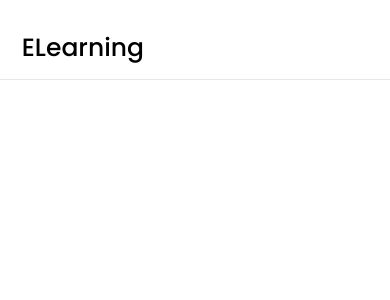
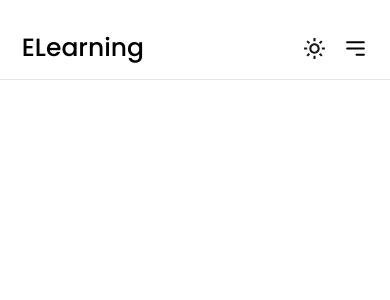
Before and after one commit to offorjohn/LMS-Project, a Next.js app: page / in a window 390 px wide. Shown: the top 300 px of the page. Built offline with nearby package versions, Linux system fonts and the light colour scheme.

Commit message:
3 commit

```diff
--- a/app/components/Header.tsx
+++ b/app/components/Header.tsx
@@ -1,20 +1,22 @@
-'use client'
-import Link from 'next/link';
-import React, {FC, useState} from 'react'
-import NavItems from '../utils/NavItems';
+"use client";
+import Link from "next/link";
+import React, { FC, useState } from "react";
+import NavItems from "../utils/NavItems";
+import { ThemeSwitcher } from "../utils/ThemeSwitcher";
+import { HiOutlineMenuAlt3, HiOutlineUserCircle } from "react-icons/hi";
 
 type Props = {
   open: boolean;
   setOpen: (open: boolean) => void;
   activeItem: number;
-}
+};
 
-const Header: FC<Props> = ({activeItem}) => {
+const Header: FC<Props> = ({ activeItem, setOpen }) => {
   const [active, setActive] = useState(false);
-    // eslint-disable-next-line @typescript-eslint/no-unused-vars
+
   const [openSidebar, setOpenSidebar] = useState(false);
 
-    if (typeof window !== "undefined"){
+  if (typeof window !== "undefined") {
     window.addEventListener("scroll", () => {
       if (window.scrollY > 80) {
         setActive(true);
@@ -23,8 +25,17 @@ const Header: FC<Props> = ({activeItem}) => {
       }
     });
   }
+
+  // eslint-disable-next-line @typescript-eslint/no-explicit-any
+  const handleClose = (e: any) => {
+    if (e.target.id === "screen") {
+      {
+        setOpenSidebar(false);
+      }
+    }
+  };
   return (
-    <div className='w-full relative'>
+    <div className="w-full relative">
       <div
         className={`${
           active
@@ -32,30 +43,62 @@ const Header: FC<Props> = ({activeItem}) => {
             : "w-full border-b dark-border-[#ffffff1c] h-[80px] z-[80] dark:shadow"
         }`}
       >
-            <div className='w-[95%] 800px:w-[92%] m-auto py-2 h-full'>
-                <div className='w-full h-[80px] flex items-center justify-between p-3'>
+        <div className="w-[95%] 800px:w-[92%] m-auto py-2 h-full">
+          <div className="w-full h-[80px] flex items-center justify-between p-3">
             <div>
-                    <Link href={"/"}
+              <Link
+                href={"/"}
                 className={`text-[25px] font-Poppins font-[500] text-[500] text-black dark:text-white`}
               >
                 ELearning
               </Link>
             </div>
 
-                    <div className='flex items-center'>
-                        <NavItems
-                         activeItem={activeItem}
-                         isMobile={false}
+            <div className="flex items-center">
+              <NavItems activeItem={activeItem} isMobile={false} />
+              <ThemeSwitcher />
+              {/* only for mobile*/}
+              <div className="800px:hidden">
+                <HiOutlineMenuAlt3
+                  size={25}
+                  className="cursor-pointer dark:text-white text-black"
+                  onClick={() => setOpenSidebar(true)}
                 />
               </div>
-
+              <HiOutlineUserCircle
+                size={25}
+                className="hidden 800px:block cursor-pointer dark:text-white text-black"
+                onClick={() => setOpen(true)}
+              />
+            </div>
+          </div>
         </div>
 
-            </div>
-
+        {/* mobile sidebar */}
+        {openSidebar && (
+          <div
+            className="fixed w-full h-screen top-0 left-0 z-[99999] dark:bg-[unset] bg-[#00000024]"
+            onClick={handleClose}
+            id="screen"
+          >
+            <div className="w-[70%] fixed z-[999999999] h-screen bg-white dark:bg-slate-900 dark:bg-opacity-90 top-0 right-0">
+              <NavItems activeItem={activeItem} isMobile={true} />
+              <HiOutlineUserCircle
+                size={25}
+                className="cursor-pointer ml-5 my-2 text-black dark:text-white"
+                onClick={() => setOpen(true)}
+              />
+              <br />
+              <br />
+              <p className="text-[16px] px-2 pl-5 text-black dark:text-white">
+                Copyright @ 2024 ELearning
+              </p>
             </div>
           </div>
-  )
-}
+        )}
+      </div>
+    </div>
+  );
+};
 
-export default Header
+export default Header;
--- a/app/page.tsx
+++ b/app/page.tsx
@@ -2,6 +2,7 @@
 import React, {FC, useState} from "react";
 import Heading from "./utils/Heading";
 import Header from "./components/Header";
+// import Hero from "./components/Route/Hero";
 
 
 // eslint-disable-next-line @typescript-eslint/no-empty-object-type
@@ -25,6 +26,7 @@ const Page: FC<Props> = (props) => {
         activeItem={activeItem}
 
        />
+
     </div>
   )
 }
--- a/app/utils/NavItems.tsx
+++ b/app/utils/NavItems.tsx
@@ -50,7 +50,8 @@ const NavItems: React.FC<Props> = ({ activeItem, isMobile }) => {
       </div>
       {isMobile && (
         <div className="800px:hidden mt-5">
-          <div className="w-full text-center py-6">
+            <div className="w-full text-center py-6">
+
            {
             navItemsData && navItemsData.map((i, index) => (
                 // eslint-disable-next-line react/jsx-key
@@ -62,6 +63,7 @@ const NavItems: React.FC<Props> = ({ activeItem, isMobile }) => {
                       : "dark:text-white text-black"
                   } block py-5 text-[18px] px-6 font-Poppins font-[400]`}
                   >
+                    {i.name}
                 </span>
               </Link>
             ))
--- /dev/null
+++ b/app/utils/ThemeSwitcher.tsx
@@ -0,0 +1,36 @@
+'use clent'
+import { useState, useEffect } from "react"
+import { useTheme } from "next-themes"
+import {BiMoon,BiSun} from "react-icons/bi";
+
+
+
+export const ThemeSwitcher = () => {
+    const [mounted, setMounted] = useState(false);
+    const {theme, setTheme} = useTheme();
+
+    useEffect(() => setMounted(true), []);
+
+    if(!mounted) {return null}
+    return (
+        <div className="flex items-center justify-center mx-4">
+            {
+                theme === "light" ? (
+                    <BiMoon
+                      className="cursor-pointer"
+                      fill="black"
+                      size={25}
+                      onClick={() => setTheme("dark")}
+                    />
+                ): (
+                    <BiSun
+                     size={25}
+                     className="cursor-pointer"
+                     onClick={() => setTheme("light")}
+                    />
+                )
+            }
+
+        </div>
+    )
+}
--- a/package.json
+++ b/package.json
@@ -12,7 +12,8 @@
     "next": "14.2.13",
     "next-themes": "^0.3.0",
     "react": "^18",
-    "react-dom": "^18"
+    "react-dom": "^18",
+    "react-icons": "^5.3.0"
   },
   "devDependencies": {
     "@types/node": "^20",
```
Also changed, not shown: 1 other file (tests, documents, lock files or other folders). Lines whose indentation alone changed are shown as unchanged.
